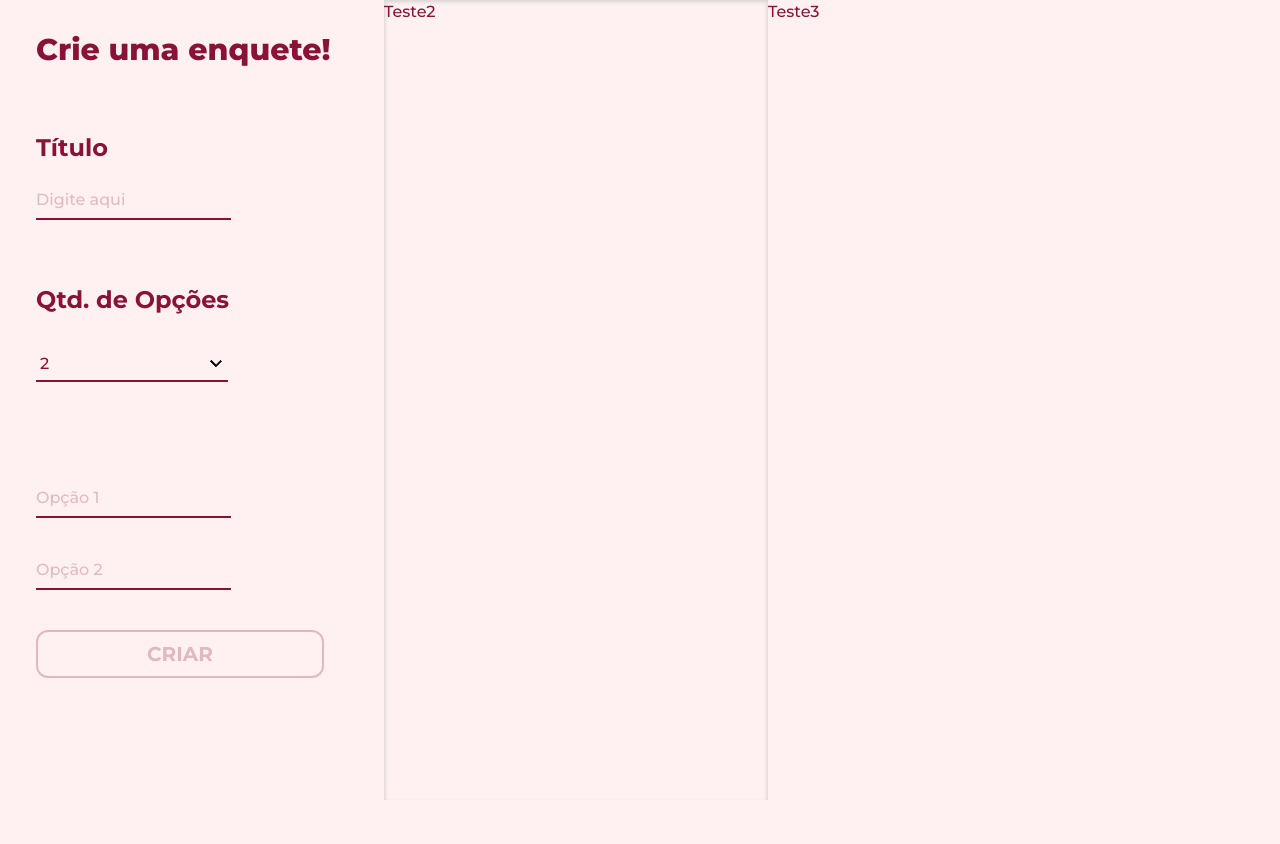
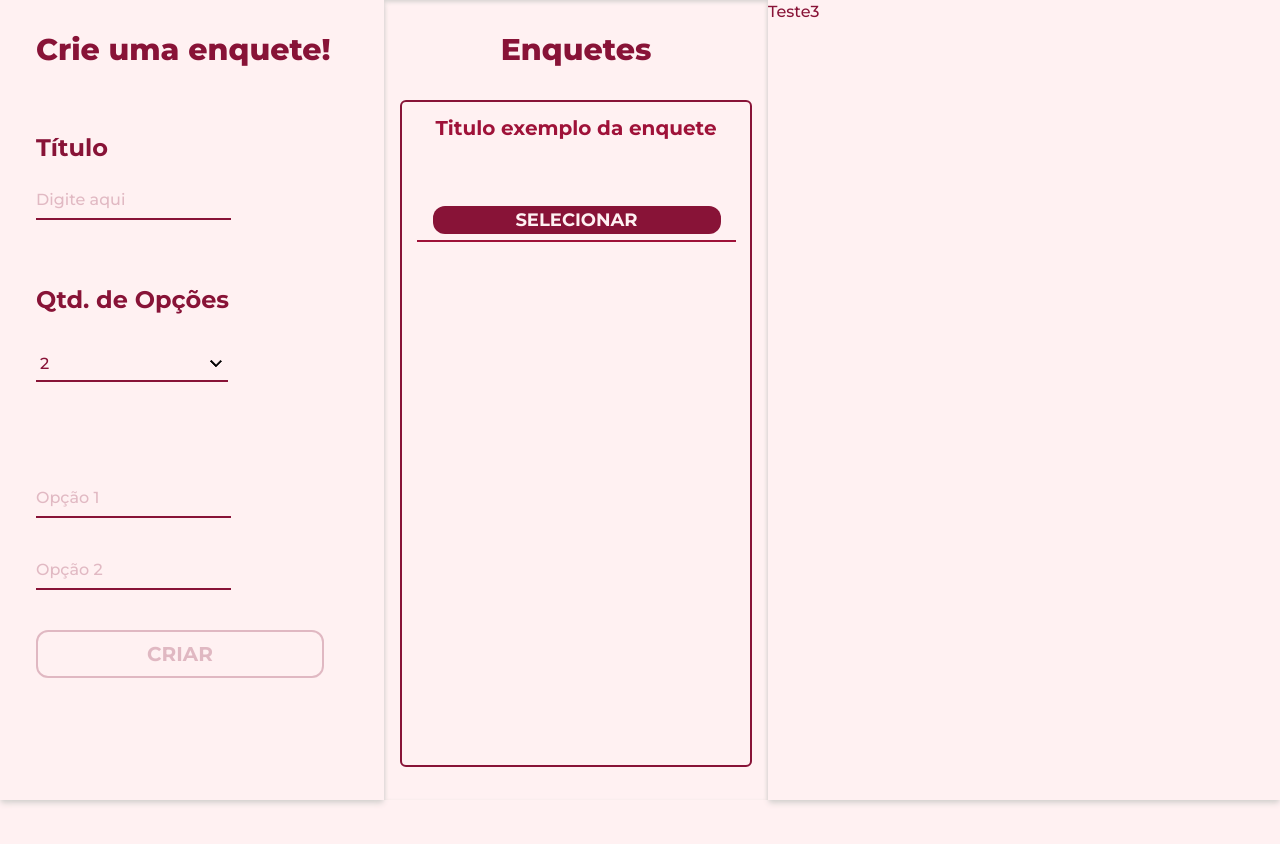
Before and after one commit to luccarojasc/reactPoll, a React (Vite) app: page / in a window 1280 px wide. Shown: the top 844 px of the page. Before the commit the page ends 800 px from the top, so only its background shows below. Built offline with nearby package versions, Linux system fonts and the light colour scheme.

Commit message:
secao de listagem das enquetes

```diff
--- a/package.json
+++ b/package.json
@@ -18,6 +18,7 @@
     "@vitejs/plugin-react": "^4.2.1",
     "autoprefixer": "^10.4.17",
     "postcss": "^8.4.35",
+    "tailwind-scrollbar": "^3.1.0",
     "tailwindcss": "^3.4.1",
     "typescript": "^5.2.2",
     "vite": "^5.1.0"
--- a/src/App.tsx
+++ b/src/App.tsx
@@ -1,4 +1,5 @@
 import { Create } from "./sections/create";
+import { Select } from "./sections/select";
 
 
 
@@ -11,7 +12,7 @@ export function App() {
         <Create />
       </div>
       <div className="min-w-96 shadow-inner shadow-stone-300">
-        <h1>Teste2</h1>
+        <Select />
       </div>
       <div className="w-full shadow-md shadow-stone-300 mx-auto">
         <h1>Teste3</h1>
--- a/src/sections/create.tsx
+++ b/src/sections/create.tsx
@@ -62,7 +62,7 @@ export function Create(){
                     <li><input placeholder="Opção 4" className="mb-8 border-b-2 bg-rose-50 border-rose-900 text-rose-900 h-10 focus:outline-none placeholder-rose-900 placeholder-opacity-25 focus:border-rose-700" onChange={(e)=> setOptFour(e.target.value)}/></li>
                     <li><input placeholder="Opção 5" className="border-b-2 bg-rose-50 border-rose-900 text-rose-900 h-10 focus:outline-none placeholder-rose-900 placeholder-opacity-25 focus:border-rose-700" onChange={(e)=> setOptFive(e.target.value)}/></li>
             </ul>}
-           <button onClick={handleSubmit} disabled={!title || !optOne || !optTwo || (selected == 3) && !optThree || (selected == 4) && !optFour || (selected == 5) && !optFive} className="mt-10 w-72 bg-rose-50 border-2 border-rose-900 rounded-xl h-12 font-bold text-xl enabled:hover:bg-rose-900 enabled:hover:text-rose-50 focus:bg-rose-800 focus:text-rose-50 disabled:opacity-25"><h1>CRIAR</h1></button>
+           <button onClick={handleSubmit} disabled={!title || !optOne || !optTwo || (selected == 3) && !optThree || (selected == 4) && !optFour || (selected == 5) && !optFive} className="mt-10 w-72 bg-rose-50 border-2 border-rose-900 rounded-xl h-12 font-bold text-xl enabled:hover:bg-rose-900 enabled:hover:text-rose-50 enabled:focus:bg-rose-800 enabled:focus:text-rose-50 disabled:opacity-25"><h1>CRIAR</h1></button>
         </form>
       </div>
     )
--- /dev/null
+++ b/src/sections/select.tsx
@@ -0,0 +1,17 @@
+export function Select(){
+    return(
+        <div>
+            <h1 className="text-3xl font-extrabold mt-8 flex justify-center">Enquetes</h1>
+            <div className="h-screen flex justify-center mt-8">
+            <ul className="overflow-y-auto scrollbar-thin scrollbar-track-rose-50 scrollbar-thumb-rose-900 scrollbar- border-2 border-rose-900 rounded-md w-11/12 h-5/6">
+                <li className="flex justify-center">
+                    <div className="border-b-2 border-rose-800 w-11/12 h-32 mt-3 mb-3">
+                        <h1 className="font-bold flex justify-center text-xl text-rose-800">Titulo exemplo da enquete</h1>
+                        <button className="pb-7 ml-4 h-6 w-72 mt-16 bg-rose-900 text-rose-50 rounded-xl font-bold text-lg hover:bg-rose-700">SELECIONAR</button>
+                    </div>
+                </li>
+            </ul>
+            </div>
+        </div>
+    )
+}
--- a/tailwind.config.js
+++ b/tailwind.config.js
@@ -11,5 +11,7 @@ export default {
       }
     },
   },
-  plugins: [],
+  plugins: [
+    require('tailwind-scrollbar'),
+],
 }
```
Also changed, not shown: public/arrow.png (added), 1 other file (tests, documents, lock files or other folders).
